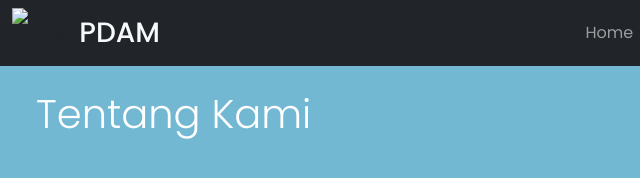
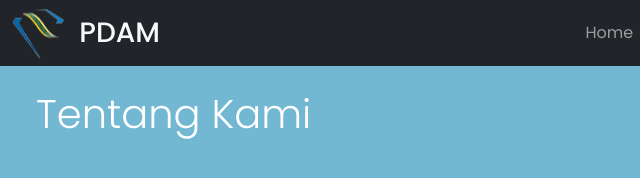
Before and after one commit to justdhit63/AKPL3, a plain HTML site: page about/index.html in a window 1280 px wide. Shown: the top 183 px of the page, 0-640 px from the left. Drawn offline with nearby package versions, Linux system fonts and the light colour scheme; the site is published under a folder, as on GitHub Pages, so addresses that start at the root find nothing.

Commit message:
Update index.html

```diff
--- a/about/index.html
+++ b/about/index.html
@@ -19,7 +19,7 @@
     <!-- Navbar Start -->
     <nav class="navbar navbar-expand-lg navbar-dark bg-dark sticky-top">
         <div class="container-fluid">
-            <img src="/assets/logo.png" class="img-fluid" alt="image1" style="width: 60px; height: 50px;">
+            <img src="../assets/logo.png" class="img-fluid" alt="image1" style="width: 60px; height: 50px;">
           <a class="navbar-brand" href="#"><span class="h3 text-light">&nbsp;PDAM</span></a>
           <button class="navbar-toggler" type="button" data-bs-toggle="collapse" data-bs-target="#navbarSupportedContent" aria-controls="navbarSupportedContent" aria-expanded="false" aria-label="Toggle navigation">
             <span class="navbar-toggler-icon"></span>
```
